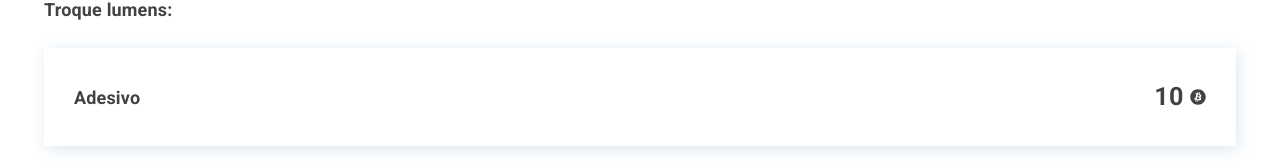
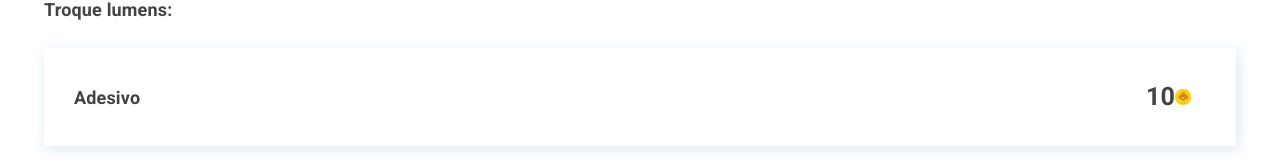
Before and after one commit to ldantas-s/megahack5-cardlumens, a React (Create React App) app: page /prices in a window 1280 px wide. Shown: the part 1411-1579 px from the top of the page. Built offline with nearby package versions, Linux system fonts and the light colour scheme.

Commit message:
Add LumensCoin

```diff
--- a/src/assets/css/compenents/brinde.css
+++ b/src/assets/css/compenents/brinde.css
@@ -8,5 +8,7 @@
   box-shadow: var(--style-shadow);
 }
 .brinde__price {
+  min-width: 60px;
   font-size: 1.4rem;
+  margin-left: 15px;
 }
--- a/src/components/Brinde.tsx
+++ b/src/components/Brinde.tsx
@@ -1,7 +1,7 @@
 import React from 'react';
-import { FaBitcoin } from 'react-icons/fa';
 
 import '../assets/css/compenents/brinde.css';
+import LumensCoin from './LumensCoin';
 
 interface BrindeInterface {
   name: string;
@@ -16,7 +16,8 @@ function Brinde({ name, points }: BrindeInterface) {
 
         {points && (
           <h3 className="brinde__price">
-            {points} <FaBitcoin size={16} />
+            {points}
+            <LumensCoin size={16} />
           </h3>
         )}
       </div>
--- /dev/null
+++ b/src/components/LumensCoin.tsx
@@ -0,0 +1,15 @@
+import React from 'react';
+
+import coin from '../assets/images/lumensCoin.svg';
+
+interface LumensCoinInterface {
+  size?: number;
+}
+
+function LumensCoin({ size = 14 }: LumensCoinInterface) {
+  return (
+    <img style={{ width: `${size}px` }} src={coin} alt="lumensCoin icon" />
+  );
+}
+
+export default LumensCoin;
```
Also changed, not shown: src/assets/images/lumensCoin.svg (added).
